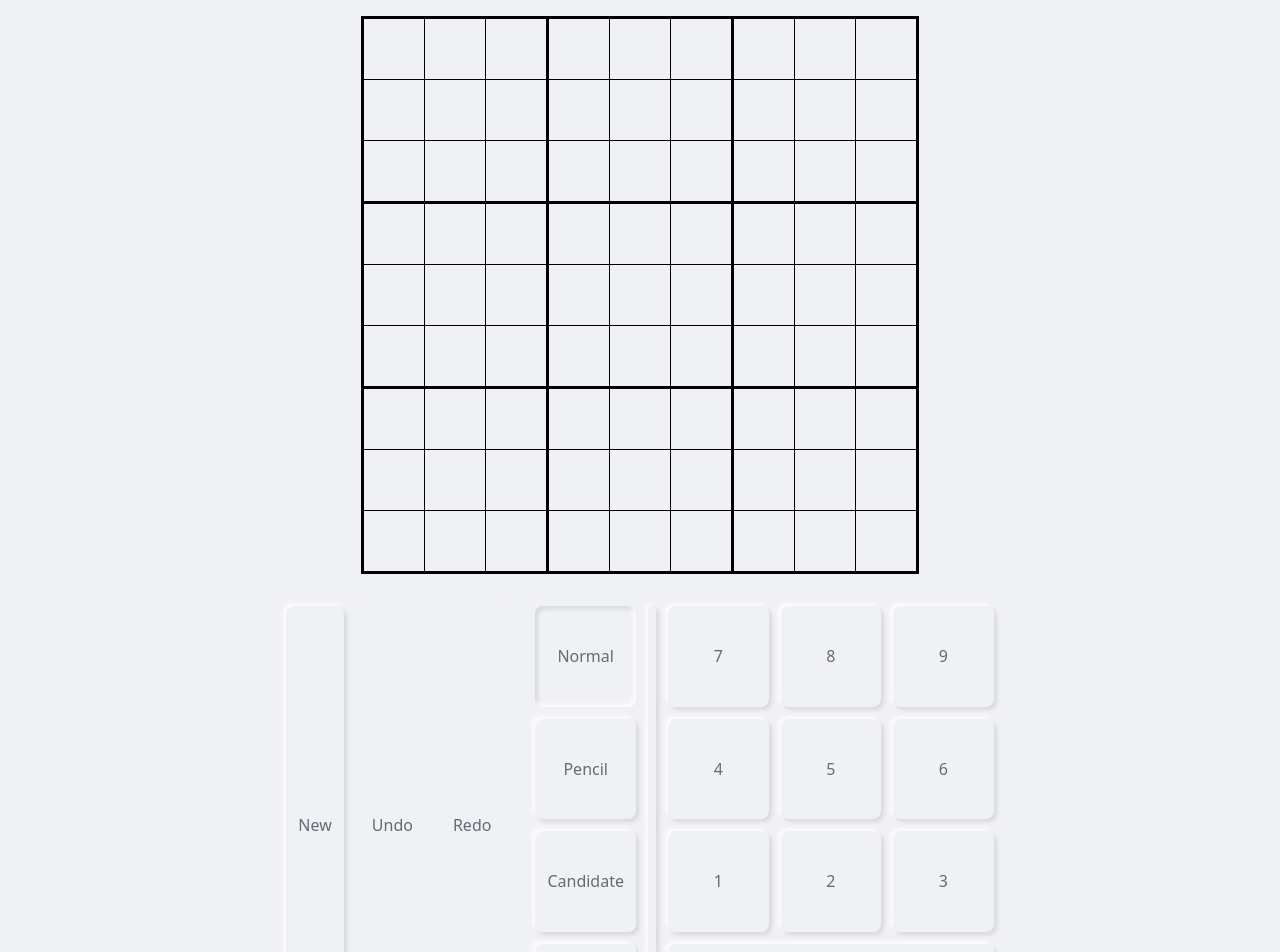
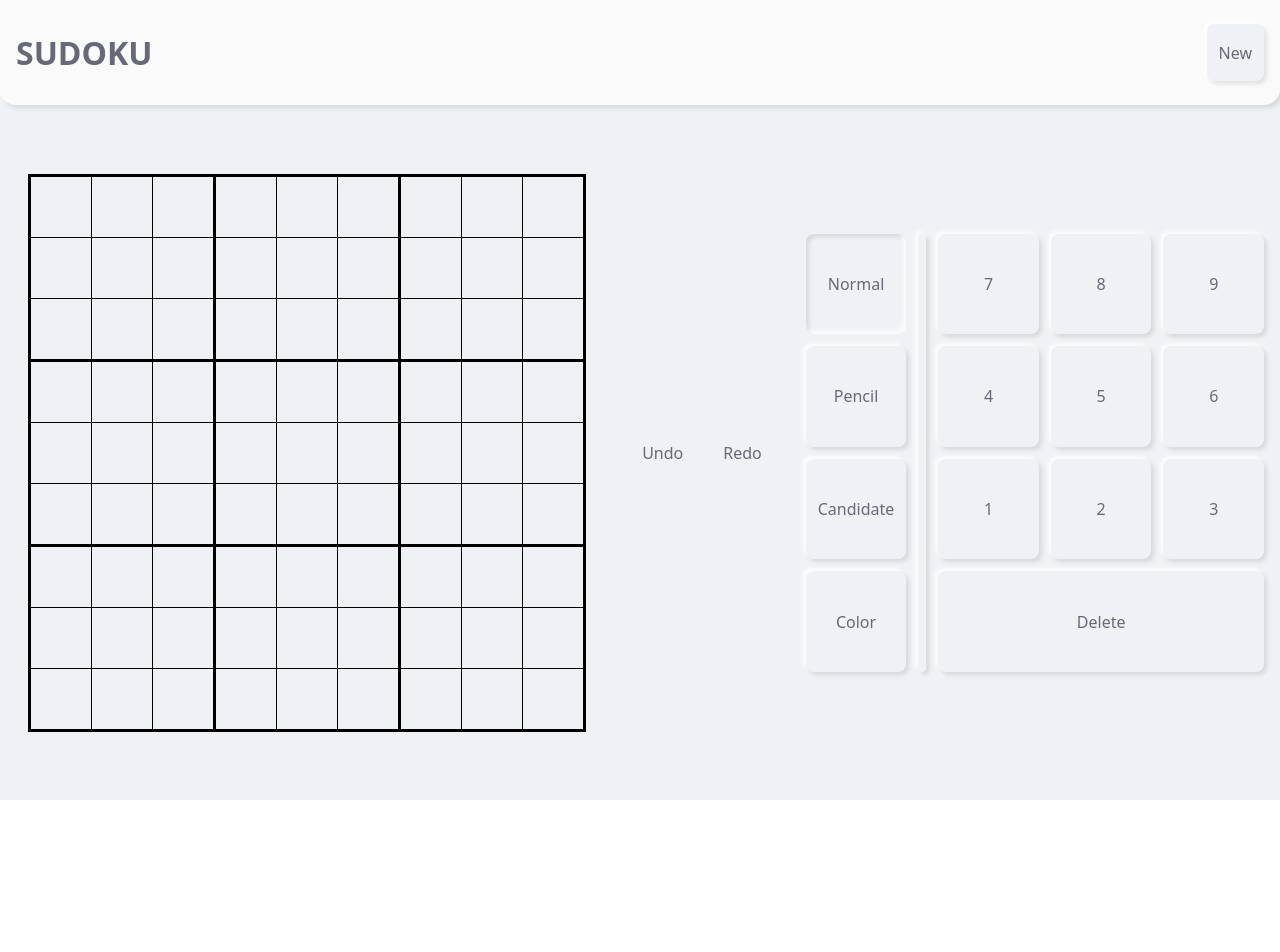
Before and after one commit to AdrianSzymanski/sudoku, a React (Vite) app: page / in a window 1280 px wide. Shown: the top 952 px of the page. After the commit the page ends 800 px from the top, so only its background shows below. Built offline with nearby package versions, Linux system fonts and the light colour scheme.

Commit message:
feat(App): added header section
- Moved setting new puzzle from Actions to App.

```diff
--- a/src/components/Actions/Actions.component.tsx
+++ b/src/components/Actions/Actions.component.tsx
@@ -1,7 +1,5 @@
-import { getSudoku } from 'sudoku-gen';
 import { useStore, type PuzzleValueType } from '@store';
 import { Button, NumberPad } from '@ui';
-import { getFormattedPuzzleData } from './Actions.helper';
 
 type ActionsProps = {
   selectedCells: number[];
@@ -20,21 +18,11 @@ export const Actions: React.FC<ActionsProps> = ({
     makeMove,
     undoMove,
     redoMove,
-    setNewPuzzle,
   } = useStore(state => state);
-
-  const handleStartNewPuzzle = () => {
-    const data = getSudoku('expert');
-    const newPuzzleData = getFormattedPuzzleData(data);
-    setNewPuzzle(newPuzzleData.puzzle, newPuzzleData.solution, newPuzzleData.difficulty);
-  };
 
   return (
     <>
       <div style={{ display: 'flex', flexFlow: 'row wrap', gap: '16px', marginRight: '32px' }}>
-        <Button onClick={handleStartNewPuzzle}>
-          New
-          </Button>
         <Button
           isDisabled={puzzlePastMoves.length === 0}
           onClick={undoMove}
--- a/src/components/App/App.component.tsx
+++ b/src/components/App/App.component.tsx
@@ -1,13 +1,23 @@
 import { useLayoutEffect, useState } from 'react';
-import type { PuzzleValueType } from '@store';
-import { Layout } from '@ui';
+import { getSudoku } from 'sudoku-gen';
+import { useStore, type PuzzleValueType } from '@store';
+import { Button, Header, Layout } from '@ui';
 import { Actions } from '../Actions';
 import { Board } from '../Board';
+import { getFormattedPuzzleData } from './App.helper';
 
 export const App = () => {
   const [selectedCells, setSelectedCells] = useState<number[]>([]);
   const [selectionMode, setSelectionMode] = useState<'single' | 'multiple'>('single');
   const [valueType, setValueType] = useState<PuzzleValueType>('normal');
+  const { setNewPuzzle } = useStore(state => state);
+
+  const handleStartNewPuzzle = () => {
+    // @TODO: add difficulty selection
+    const data = getSudoku('expert');
+    const newPuzzleData = getFormattedPuzzleData(data);
+    setNewPuzzle(newPuzzleData.puzzle, newPuzzleData.solution, newPuzzleData.difficulty);
+  };
 
   const handleCellClick = (index: number) => {
     if (selectionMode === 'single') {
@@ -49,6 +59,13 @@ export const App = () => {
 
   return (
     <Layout
+      header={(
+        <Header header='Sudoku'>
+          <Button onClick={handleStartNewPuzzle}>
+            New
+          </Button>
+        </Header>
+      )}
       main={(
         <Board
           selectedCells={selectedCells}
```
Also changed, not shown: src/components/App/App.helper.tsx (renamed from src/components/Actions/Actions.helper.tsx).
